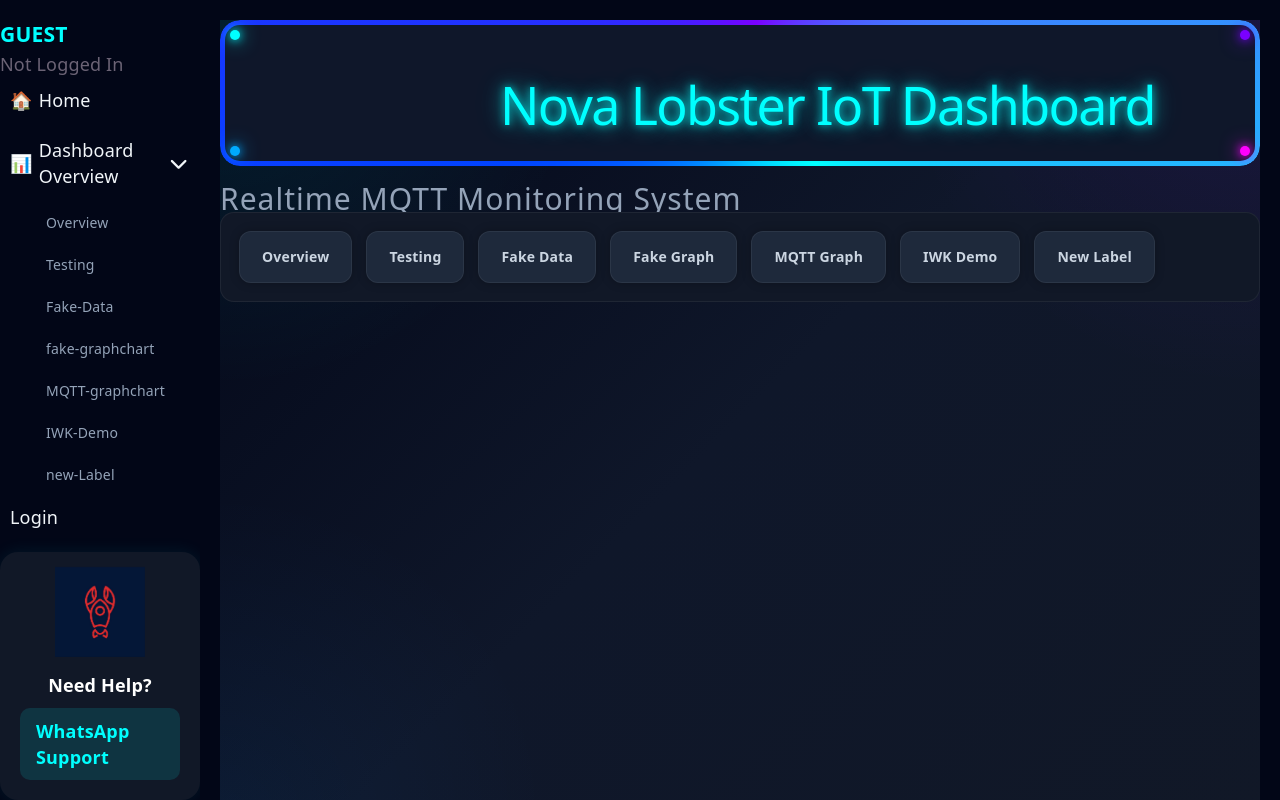
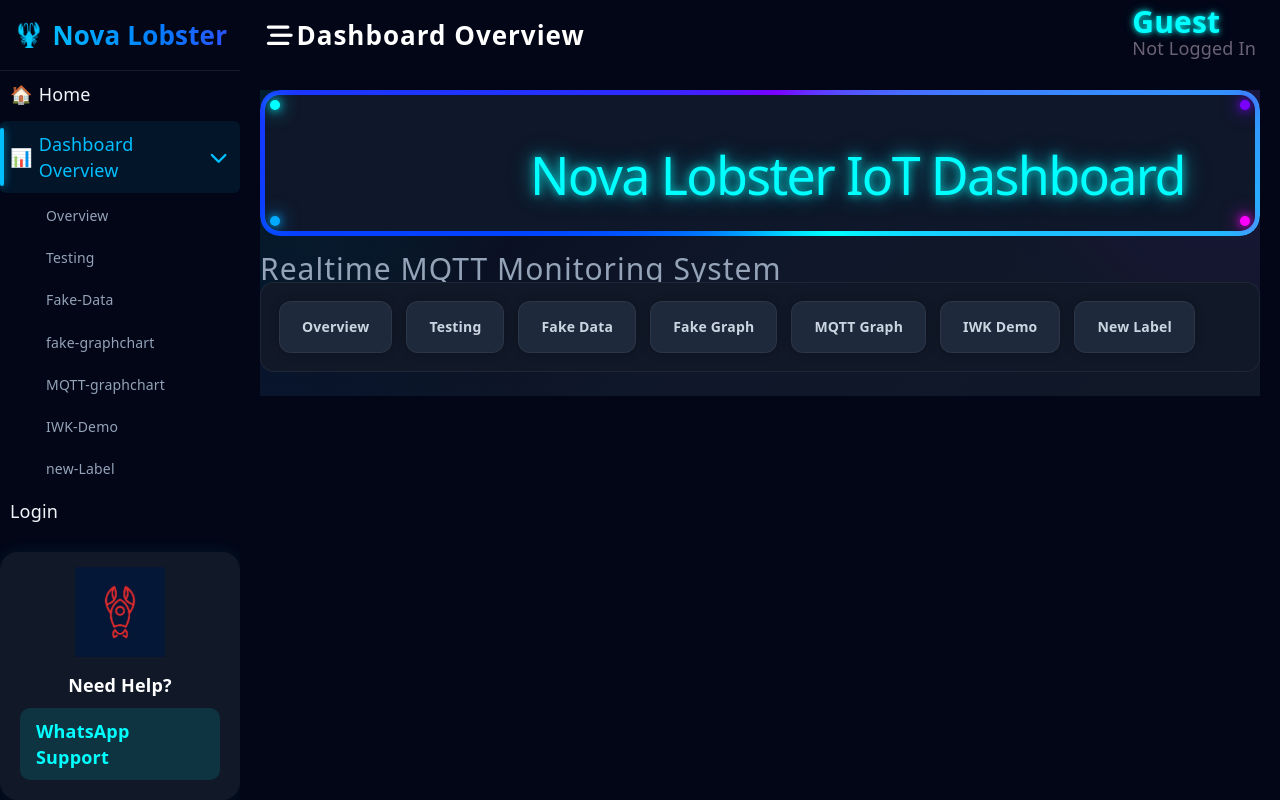
Before and after one commit to shenq0428/react-mqtt-iot-dashboard, a React app in the folder frontend/: page /dashboard in a window 1280 px wide. Built offline with nearby package versions, Linux system fonts and the light colour scheme; no server answers; the HTML template or start-up script is replaced by a standard one.

Commit message:
solve the pai ban or sidebar navbar and content

```diff
--- a/frontend/src/App.css
+++ b/frontend/src/App.css
@@ -16,21 +16,32 @@ body {
   box-shadow: 0 2px 5px rgba(0,0,0,0.1);
 }
 .layout {
+
   display: flex;
-  height: 100vh;
+
+  flex: 1;
+
+  overflow: hidden;
+
 }
 
 .sidebar {
-  width: 200px;        /* 固定宽度 */
+  width: 240px;        /* 固定宽度 */
   flex-shrink: 0;        /* ❗防止被压缩（重点） */
   background: var(--bg-sidebar);
   padding: 0px;
   overflow-y: auto;      /* sidebar 自己滚动 */
   display: flex;
-
+  height: 100vh;
 flex-direction: column;
 }
+.sidebar_menu {
 
+  flex: 1;
+  overflow-y: auto;
+  padding-bottom: 10px;
+
+}
 .main {
   flex: 1;              /* 占满剩下空间 */
   padding: 20px;
@@ -42,32 +53,136 @@ flex-direction: column;
   padding: 20px;
 }
 
-.active {
-  background: var(--accent);
-  color: red;
+.sidebar_link.active {
+
+  position: relative;
+
+  color: #00bfff;
+
+  background: rgba(0,191,255,0.08);
+
   border-radius: 6px;
+
+}
+.app {
+
+  display: flex;
+
+  flex-direction: column;
+
+  height: 100vh;
+
+}
+.navbar {
+  height:70px;
+
+  display:flex;
+
+  align-items:center;
+
+  justify-content:space-between;
+
+  gap:30px;
+
+  padding:0 24px;
+
+  background:#020617
+
+  border-bottom:1px solid rgba(255,255,255,0.08);
+
+}
+.navbar_title {
+flex:1;
+  color:white;
+
+  font-size:26px;
+
+  font-weight:700;
+
+  letter-spacing:1px;
+
+}
+.navbar_username {
+  color: #00ffff;
+  font-size: 30px;
+  font-weight: 600;
+  margin-left:0px;
+  text-shadow:
+    0 0 5px rgba(0,255,255,0.8),
+    0 0 10px rgba(0,255,255,0.5);
+
 }
 
+.sidebar_header {
+  height: 70px;
+  display: flex;
+  align-items: center;
+  justify-content: center;
+  border-bottom:1px solid rgba(255,255,255,0.08);
+
+}
+
+.sidebar_logo {
+
+  display:flex;
+
+  align-items:center;
+
+  justify-content:center;
+
+  font-size:26px;
+
+  font-weight:800;
+
+  white-space:nowrap;
+
+  background: linear-gradient(
+    90deg,
+    #00ffff,
+    #0080ff,
+    #7a00ff,
+    #00ffff
+  );
+
+  background-size:300% 300%;
+
+  -webkit-background-clip:text;
+
+  -webkit-text-fill-color:transparent;
+
+  animation:logoGlow 6s linear infinite;
+
+}
+@keyframes logoGlow {
+  0% {
+    background-position: 0% 50%;
+  }
+  50% {
+    background-position: 100% 50%;
+  }
+  100% {
+    background-position: 0% 50%;
+  }
+}
 .sidebar_link {
   display: flex;
   align-items: center;
-
   padding: 10px;
-
   border-radius: 6px;
-
   cursor: pointer;
-
   color: var(--text-main);
-
   text-decoration: none;
-
   margin-bottom: 4px;
 }
 
 .sidebar_link:hover {
-  background: var(--bg-card);
-  color: var(--text-main);
+
+  background: rgba(255,255,255,0.05);
+
+  color: #00bfff;
+
+  transition: all 0.2s ease;
+
 }
 
 :root {
@@ -116,6 +231,29 @@ flex-direction: column;
   background: yellow;
   color: red;
 }
+.sidebar_link.active::before {
+
+  content: "";
+
+  position: absolute;
+
+  left: 0;
+
+  top: 10%;
+
+  width: 4px;
+
+  height: 80%;
+
+  background: #00bfff;
+
+  border-radius: 10px;
+
+  box-shadow:
+    0 0 8px rgba(0,191,255,0.7);
+
+}
+
 .graph_panel {
   background: #1e293b;
   padding: 20px;
@@ -240,7 +378,7 @@ gap: 20px;
 
   flex-direction: column;
 
-  min-height: 100vh;
+
 
   background:
 
@@ -284,7 +422,7 @@ gap: 20px;
   color: #00ffff;
 
   margin-bottom: 8px;
-  margin-left:25%;
+  margin-left: 25%;
   font-size: 52px;
    text-shadow:
     0 0 8px rgba(0,255,255,0.7),
@@ -502,48 +640,36 @@ gap: 20px;
   animation: floatRocket 3s ease-in-out infinite;
 }*/
 .support_widget {
-
   margin-top: auto;
-
   display: flex;
-
   flex-direction: column;
-
   align-items: center;
-
   justify-content: center;
-
   gap: 10px;
-
   padding: 20px;
-
   border-radius: 18px;
-
   background: #111827;
-
   min-height: 180px;
-
   box-shadow:
     0 0 18px rgba(0,255,255,0.08);
+}
+.content {
+  flex: 1;
+  display: flex;
+  flex-direction: column;
+  min-width: 0;
+}
 
-}
 .support_content {
   display:flex;
   position: relative;
-
   z-index: 2;
-
   margin-left: 60px;
-
 }
 .support_title {
-
   color: white;
-
   font-size: 18px;
-
   margin: 0;
-
 }
 @keyframes floatRocket {
 
--- a/frontend/src/App.jsx
+++ b/frontend/src/App.jsx
@@ -1,6 +1,7 @@
 import { useState, useEffect } from 'react'
 import "./App.css"
 import Sidebar from './components/Sidebar'
+import Navbar from "./components/Navbar";
 
 import { Routes, Route } from "react-router-dom"
 import Overview from "./pages/Overview"
@@ -49,7 +50,7 @@ function App() {
     { label: "Company Management", page: "account-management", icon: "📝", roles: ["superadmin"] },
     { label: "Diary", page: "diary", icon: "📓", roles: ["superadmin"] },
     { label: "Profile", page: "profile", icon: "👤", roles: ["user", "admin", "superadmin"] },
-    { label: "Settings", page: "settings", icon: "⚙️", roles: [ "admin", "superadmin"] },
+    { label: "Settings", page: "settings", icon: "⚙️", roles: ["admin", "superadmin"] },
   ]
 
   useEffect(() => {
@@ -62,15 +63,15 @@ function App() {
   }, [])
 
   return (
+
       <div className="layout">
-
         <Sidebar
           menus={menuConfig}
           dashboardMenu={dashboardMenu}
-        dashboardView={dashboardView}
           setDashboardView={setDashboardView}
         />
-
+        <div className="content">
+          <Navbar />
         <div className="main">
           <Routes>
             <Route path="/" element={<Overview />} />
@@ -98,7 +99,7 @@ function App() {
             <Route path="/logout" element={<Logout />} />
           </Routes>
         </div>
-
+      </div>
     </div>
   )
 }
--- /dev/null
+++ b/frontend/src/components/Navbar.jsx
@@ -0,0 +1,60 @@
+import { useContext } from "react";
+import { useLocation } from "react-router-dom";
+import { AuthContext } from "../context/AuthContext";
+
+function Navbar() {
+
+  const location = useLocation();
+
+  const { user } = useContext(AuthContext);
+
+  const pageTitles = {
+    "/": "Home",
+    "/settings": "Settings",
+    "/profile": "Profile",
+    "/diary": "Diary",
+    "/user-management": "User Management",
+    "/company-management": "Company Management",
+    "/audit-logs": "Audit Logs",
+    "/dashboard": "Dashboard Overview",
+    "/dashboard/overview": "Dashboard Overview",
+    "/ai-assistants": "AI Assistants",
+    "/login": "Login",
+    "/logout": "Logout",
+    "/dashboard/testing": "Dashboard Overview/ Testing",
+    "/dashboard/fake-data": "Dashboard Overview/ Fake Data",
+    "/dashboard/fake-graphchart": "Dashboard Overview/ Fake Graph Chart",
+  };
+
+  const currentTitle =
+    pageTitles[location.pathname] || "Nova Lobster";
+
+  return (
+
+    <div className="navbar">
+
+      {/* Center */}
+      <div className="navbar_title">
+        <i className="fa-solid fa-bars-staggered"></i>
+        {currentTitle}
+      </div>
+
+      {/* Right */}
+      <div className="navbar_user">
+
+        <div className="navbar_username">
+          {user?.username || "Guest"}
+        </div>
+
+        <div className="navbar_role">
+          {user?.role || "Not Logged In"}
+        </div>
+
+      </div>
+
+    </div>
+
+  );
+}
+
+export default Navbar;
--- a/frontend/src/components/Sidebar.jsx
+++ b/frontend/src/components/Sidebar.jsx
@@ -1,5 +1,5 @@
 import { Link, useLocation } from "react-router-dom"
-import { useContext, useState } from "react";
+import { useContext, useState, useEffect } from "react";
 import { AuthContext } from "../context/AuthContext";
 import '@fortawesome/fontawesome-free/css/all.min.css';//for arrwow icon
 
@@ -10,20 +10,19 @@ function Sidebar({ menus, dashboardMenu, dashboardView, setDashboardView }) {
   const { user, setUser } = useContext(AuthContext);
 
   const [isDashboardSubmenuOpen, setIsDashboardSubmenuOpen] = useState(location.pathname.startsWith("/dashboard"));
+
+  const isDashboardPage =location.pathname.startsWith("/dashboard");
+
+  const [editingUserId, setEditingUserId] = useState(null);
+
   return (
     <div className="sidebar">
-
-      <div className="user_card">
-        <h3 style={{ marginBottom: 4, color: "cyan" }}>
-          {user?.username || "GUEST"}
-        </h3>
-
-        <p>
-          {user?.role || "Not Logged In"}
-        </p>
-
+      <div className="sidebar_header">
+      <div className="sidebar_logo">
+        🦞 Nova Lobster
       </div>
-
+    </div>
+    <div className="sidebar_menu">
       {menus.filter((menu) =>
         menu.roles.includes(user?.role || "guest"))
         .map((menu) => (
@@ -32,15 +31,11 @@ function Sidebar({ menus, dashboardMenu, dashboardView, setDashboardView }) {
             {menu.page === "dashboard" ? (
 
               <div
-                className="sidebar_link"
+                className={isDashboardPage ? "sidebar_link active" : "sidebar_link"}
                 onClick={() => setIsDashboardSubmenuOpen(!isDashboardSubmenuOpen)}
               >
 
-                {menu.icon && (
-                  <span style={{ marginRight: 6 }}>
-                    {menu.icon}
-                  </span>
-                )}
+                {menu.icon && (<span style={{ marginRight: 6 }}>            {menu.icon}       </span>)}
 
                 {menu.label}
 
@@ -56,18 +51,9 @@ function Sidebar({ menus, dashboardMenu, dashboardView, setDashboardView }) {
 
             ) : (
 
-              <Link to={`/${menu.page}`}
-                className={location.pathname === `/${menu.page}`
-                  ? "sidebar_link active"
-                  : "sidebar_link"
-                }
-              >
+              <Link to={`/${menu.page}`} className={location.pathname === `/${menu.page}` ? "sidebar_link active" : "sidebar_link"}  >
 
-                {menu.icon && (
-                  <span style={{ marginRight: 6 }}>
-                    {menu.icon}
-                  </span>
-                )}
+                {menu.icon && (<span style={{ marginRight: 6 }}>  {menu.icon} </span>)}
 
                 {menu.label}
 
@@ -92,42 +78,33 @@ function Sidebar({ menus, dashboardMenu, dashboardView, setDashboardView }) {
                           : "/dashboard"
                       }
 
-                      className={
-                        (
-                          sub.key === ""
-                            ? location.pathname === "/dashboard"
-                            : location.pathname === `/dashboard/${sub.key}`
-                        )
-                          ? "submenu_link active_submenu"
-                          : "submenu_link"
-                      }
+                      className={(sub.key === ""
+                        ? location.pathname === "/dashboard"
+                        : location.pathname === `/dashboard/${sub.key}`)
+                        ? "submenu_link active_submenu"
+                        : "submenu_link"}
                     >
 
                       {sub.label}
-
                     </Link>
-
                   ))}
-
-                </div>
-
+               </div>
               )}
-
           </div>
         ))}
-
 
       <div className="login_logout_button">
         {!user ? (
           <Link to="/login" className="sidebar_link">
             Login
           </Link>
-          ) : (
+        ) : (
           <Link to="/logout" className="sidebar_link" style={{ color: "red" }}>
             😭Logout
           </Link>
         )}
       </div>
+</div>
 
       <div className="support_widget">
 
--- a/frontend/src/pages/Diary.jsx
+++ b/frontend/src/pages/Diary.jsx
@@ -37,7 +37,8 @@ function Diary() {
         2:change the navbar menu into menuConfig and added roles inside to map out according user roles.
         3:change the dashboard into toggle state </p>
       <p>2/6/2026: added protected route component to protect the routes according to user roles, added profile page and added profile link in navbar,
-        added audit logs page and user management page and company management page and add diary page and only superadmin can access the diary page.</p>
+        added audit logs page and user management page and company management page and add diary page and only superadmin can access the diary page.
+        done the user management read functionality </p>
 
       <textarea
         rows="10"
--- a/frontend/src/pages/UserManagement.css
+++ b/frontend/src/pages/UserManagement.css
@@ -12,7 +12,8 @@
 
   border-radius: 16px;
 
-  background: rgba(255, 255, 255, 0.03);
+
+  background: rgb(79, 30, 156);
 
   border: 1px solid rgba(0, 255, 255, 0.08);
 
@@ -27,7 +28,7 @@
 
 .user_management_title {
 
-  color: white;
+  color: rgb(201, 201, 201);
 
   text-align: center;
 
@@ -45,7 +46,7 @@
 
   display: block;
 
-  width: 350px;
+  width: 90%;
 
   margin: 20px auto;
 
@@ -62,6 +63,21 @@
   font-size: 14px;
 
   outline: none;
+
+  box-sizing: border-box;
+}
+
+.user_count {
+
+  width: 90%;
+
+  margin: 10px auto;
+
+  color: #00ffff;
+
+  font-size: 14px;
+
+  font-weight: 600;
 
 }
 
```
Also changed, not shown: frontend/src/pages/UserManagement.jsx (+14 -5 lines), 2 other files (tests, documents, lock files or other folders). Lines whose indentation alone changed are shown as unchanged.
